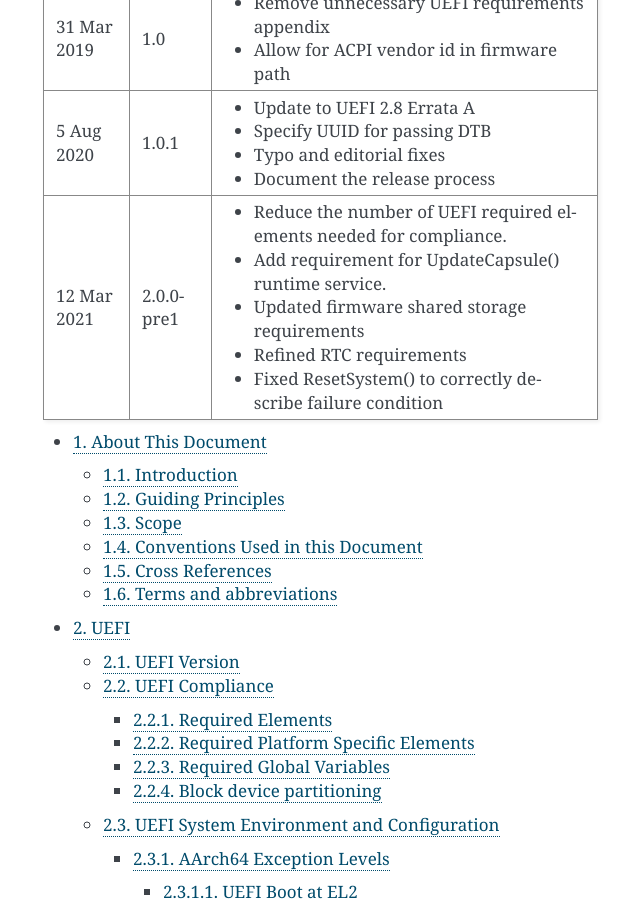
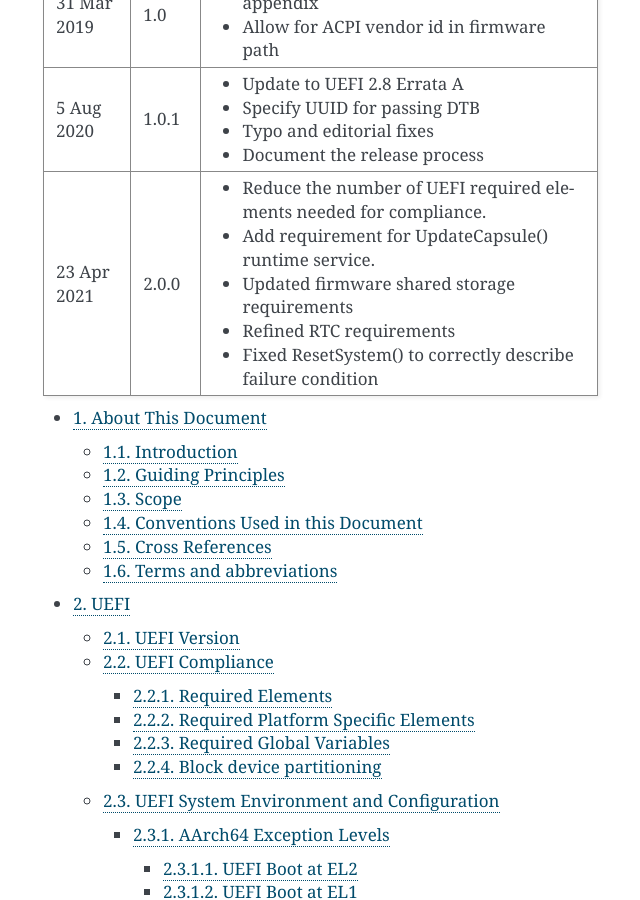
Before and after one commit to ARM-software/ebbr, a Sphinx documentation site: the page built from source/index.rst, in a window 1280 px wide and 900 px high, scrolled down 1024 px. Shown: the whole window, without its empty margins (377-1017 px from the left). Built offline with Sphinx 7.4.7, drawn with Linux system fonts in a browser that asks for light colours.

Commit message:
v2.0.0
Signed-off-by: Grant Likely <grant.likely@arm.com>

```diff
--- a/source/index.rst
+++ b/source/index.rst
@@ -59,8 +59,8 @@
        - Specify UUID for passing DTB
        - Typo and editorial fixes
        - Document the release process
-   * - 12 Mar 2021
-     - 2.0.0-pre1
+   * - 23 Apr 2021
+     - 2.0.0
      - - Reduce the number of UEFI required elements needed for compliance.
        - Add requirement for UpdateCapsule() runtime service.
        - Updated firmware shared storage requirements
```
